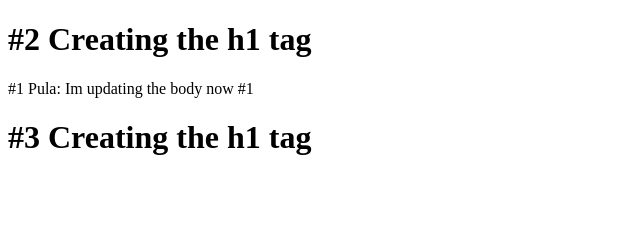
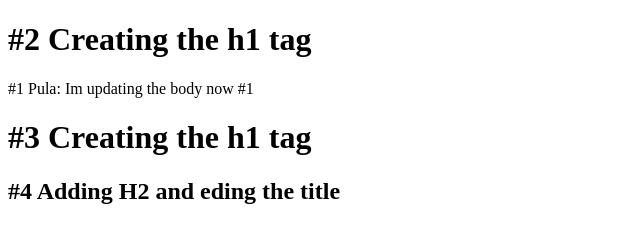
Before and after one commit to pulabethmage/GitTeamTutorial, a plain HTML site: page index.html in a window 1280 px wide. Shown: the whole page, without its empty margins (0-640 px from the left). Drawn offline with Linux system fonts and the light colour scheme.

Commit message:
#4 changing the title and adding the h2 tag

```diff
--- a/index.html
+++ b/index.html
@@ -5,7 +5,7 @@
     <meta charset="UTF-8">
     <meta http-equiv="X-UA-Compatible" content="IE=edge">
     <meta name="viewport" content="width=device-width, initial-scale=1.0">
-    <title>#1 Git Team A Project</title>
+    <title>#4 Changing the Project Title</title>
 </head>
 
 <body>
@@ -13,6 +13,8 @@
     <p>#1 Pula: Im updating the body now #1</p>
 
     <h1>#3 Creating the h1 tag</h1>
+
+    <h2>#4 Adding H2 and eding the title</h2>
 </body>
 
 </html>
```
